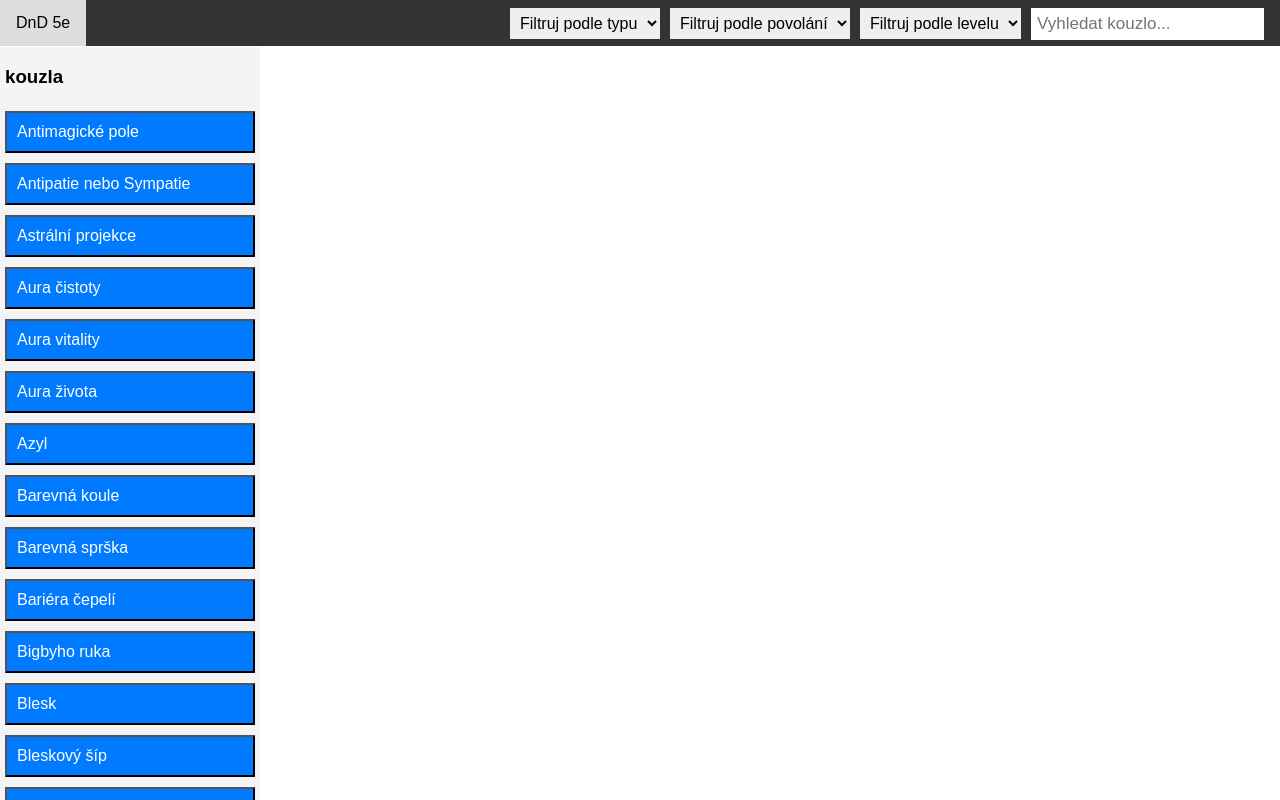
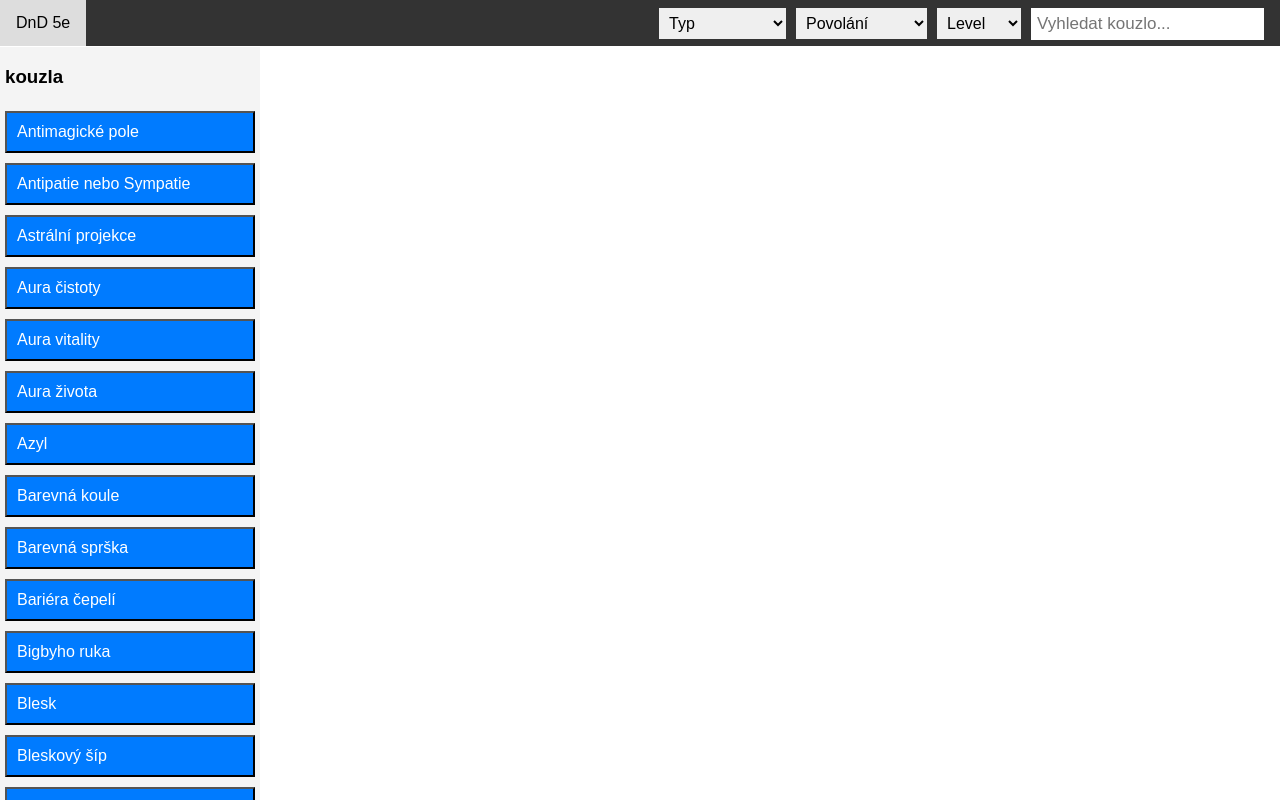
Before and after one commit to Tulusus/DnD5E, a plain HTML site: page index.html in a window 1280 px wide. Drawn offline with Linux system fonts and the light colour scheme.

Commit message:
Add files via upload

```diff
--- a/index.html
+++ b/index.html
@@ -15,7 +15,7 @@
         <input type="text" id="searchInput" placeholder="Vyhledat kouzlo..." />
 
         <select id="levelFilter">
-            <option value="">Filtruj podle levelu</option>
+            <option value="">Level</option>
             <option value="0">Trik</option>
             <option value="1">Level 1</option>
             <option value="2">Level 2</option>
@@ -29,7 +29,7 @@
         </select>
 
         <select id="classFilter">
-            <option value="">Filtruj podle povolání</option>
+            <option value="">Povolání</option>
             <option value="Bard">Bard</option>
             <option value="Čaroděj">Čaroděj</option>
             <option value="Černokněžník">Černokněžník</option>
@@ -41,7 +41,7 @@
         </select>
 
         <select id="typeFilter">
-            <option value="">Filtruj podle typu</option>
+            <option value="">Typ</option>
             <option value="Vymítání">Vymítání</option>
             <option value="Očarování">Očarování</option>
             <option value="Nekromancie">Nekromancie</option>
```
